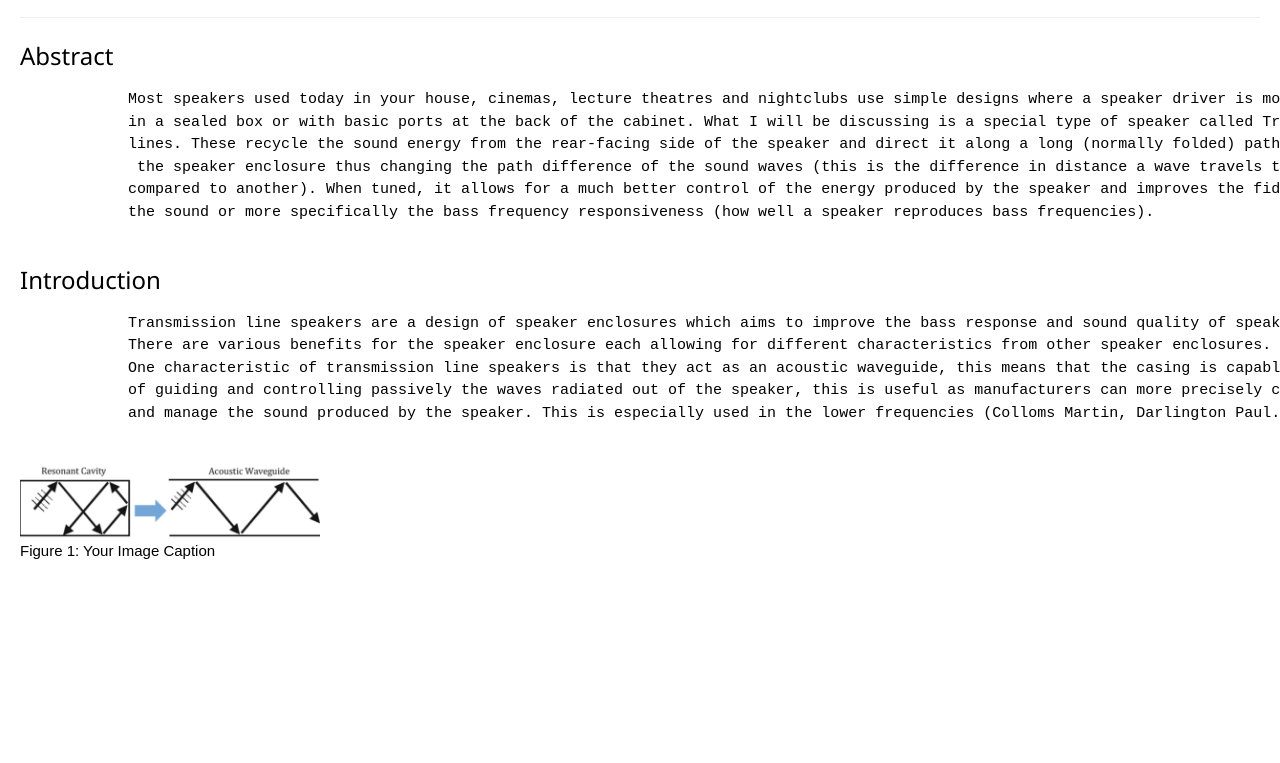
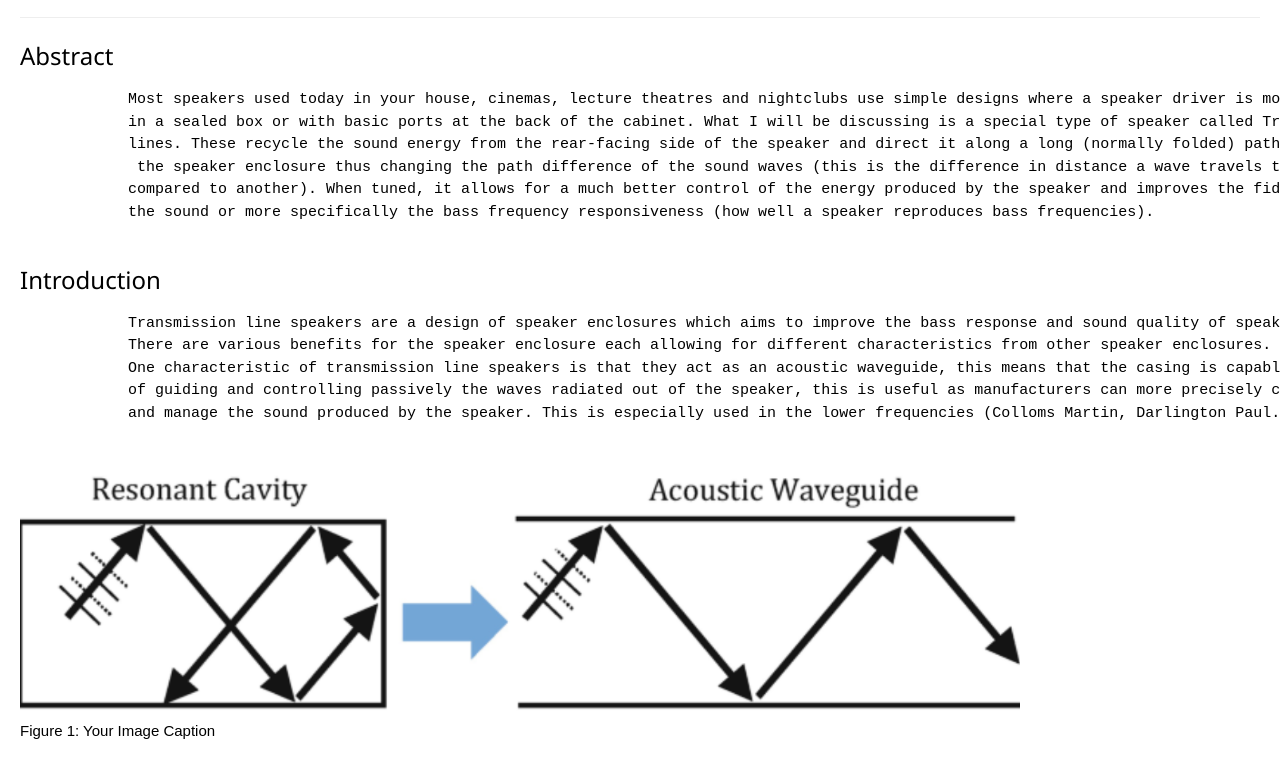
Before and after one commit to re00428/fy6816261, a plain HTML site: page index.html in a window 1280 px wide. Shown: the part 705-1468 px from the top of the page. Before the commit the page ends 1287 px from the top, so only its background shows below. Drawn offline with nearby package versions, Linux system fonts and the light colour scheme.

Commit message:
Update index.html

```diff
--- a/index.html
+++ b/index.html
@@ -113,7 +113,7 @@
         </pre>
     </p>
         <!-- Image under Introduction -->
-    <img src="acoustic waveguide.png" alt="Introduction Image" style="max-width: 100%; height: auto; width: 300px;">
+    <img src="acoustic waveguide.png" alt="Introduction Image" style="max-width: 100%; height: auto; width: 1000px;">
     <figcaption>Figure 1: Your Image Caption</figcaption>
 
 </body>
```
